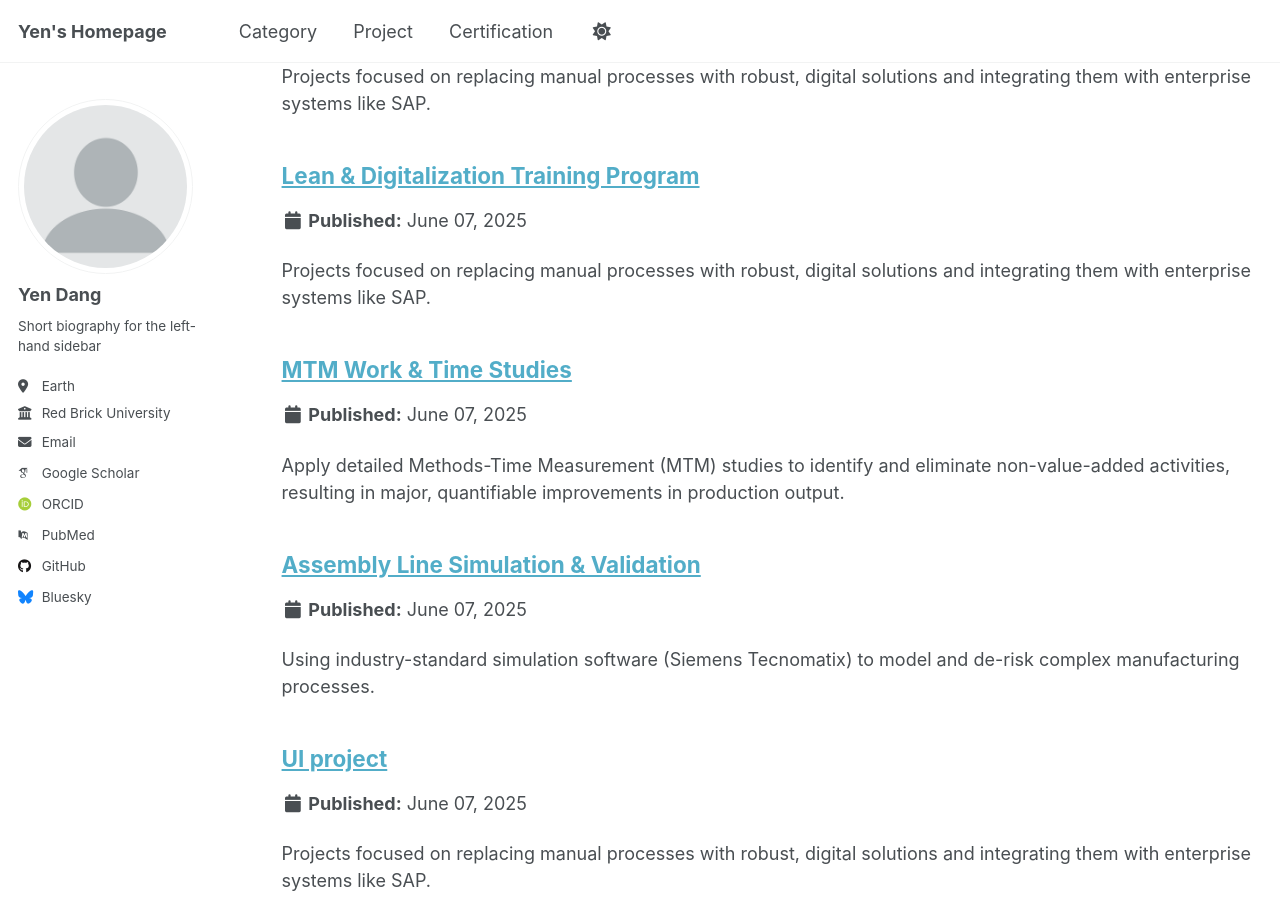
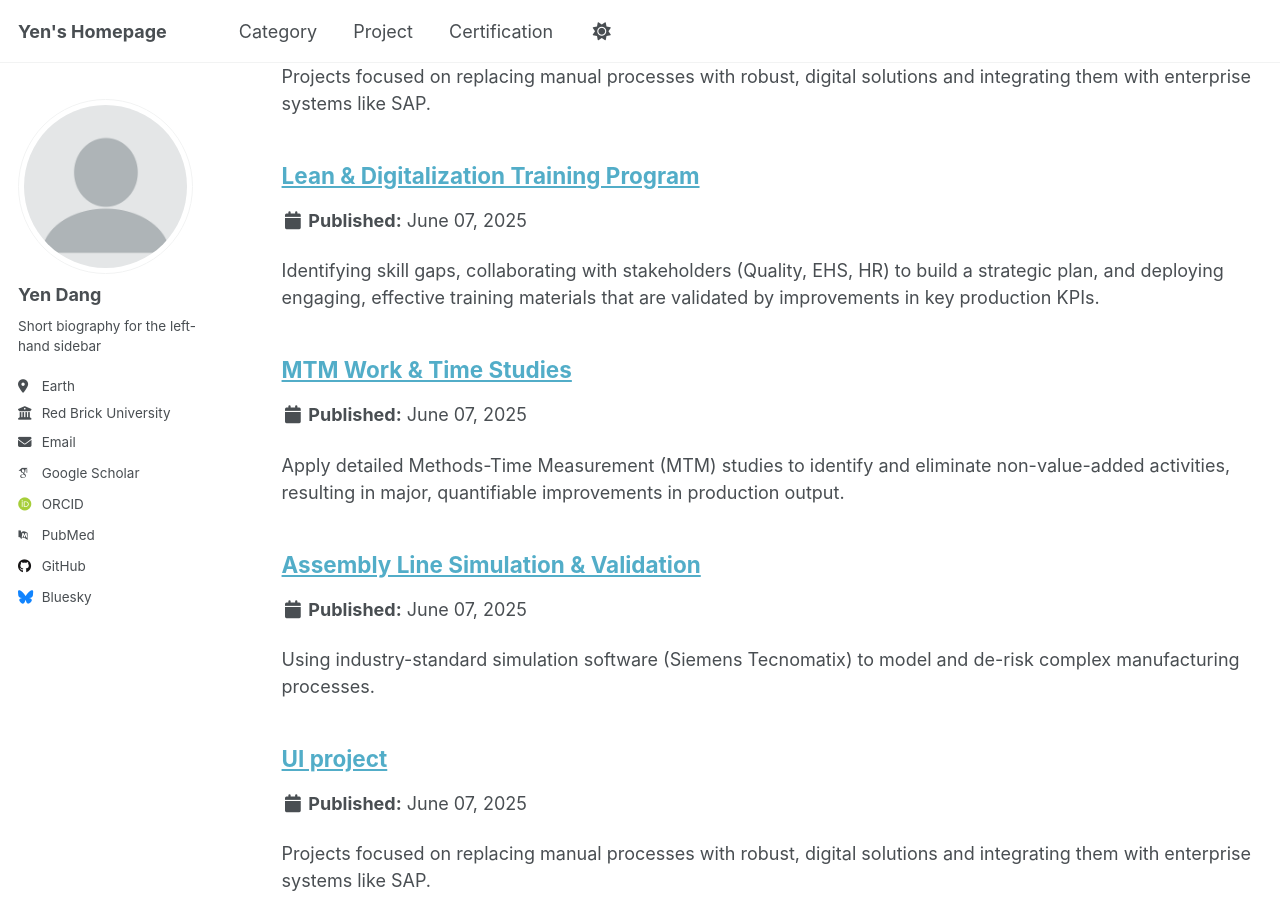
Before and after one commit to yen010390/yen010390.github.io, a Jekyll site: the page built from _pages/project.md, in a window 1280 px wide and 900 px high, scrolled down 1371 px. Built offline with Jekyll 4.4.1, drawn with Linux system fonts in a browser that asks for light colours; some web fonts are replaced.

Commit message:
Update c03-training.md

```diff
--- a/_project/c03-training.md
+++ b/_project/c03-training.md
@@ -1,6 +1,6 @@
 ---
 title: "Lean & Digitalization Training Program"
-excerpt: "Projects focused on replacing manual processes with robust, digital solutions and integrating them with enterprise systems like SAP."
+excerpt: "Identifying skill gaps, collaborating with stakeholders (Quality, EHS, HR) to build a strategic plan, and deploying engaging, effective training materials that are validated by improvements in key production KPIs."
 collection: project
 category: "Category 3: Lean Manufacturing & Continuous Improvement"
 tag: ["Training Program Management", "Needs Analysis", "Curriculum Development", "Change Management", "Lean Principles", "Performance Measurement", "KPIs", "Standardization"]
```
